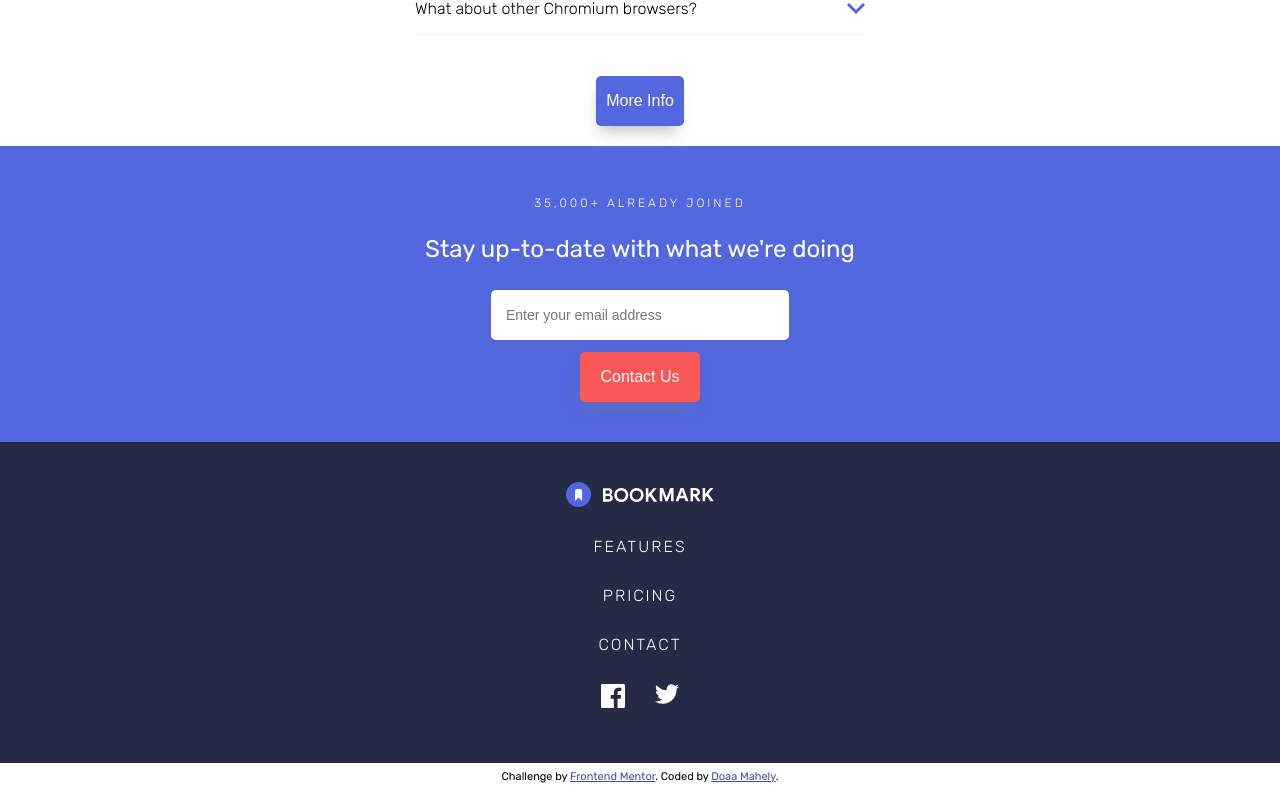
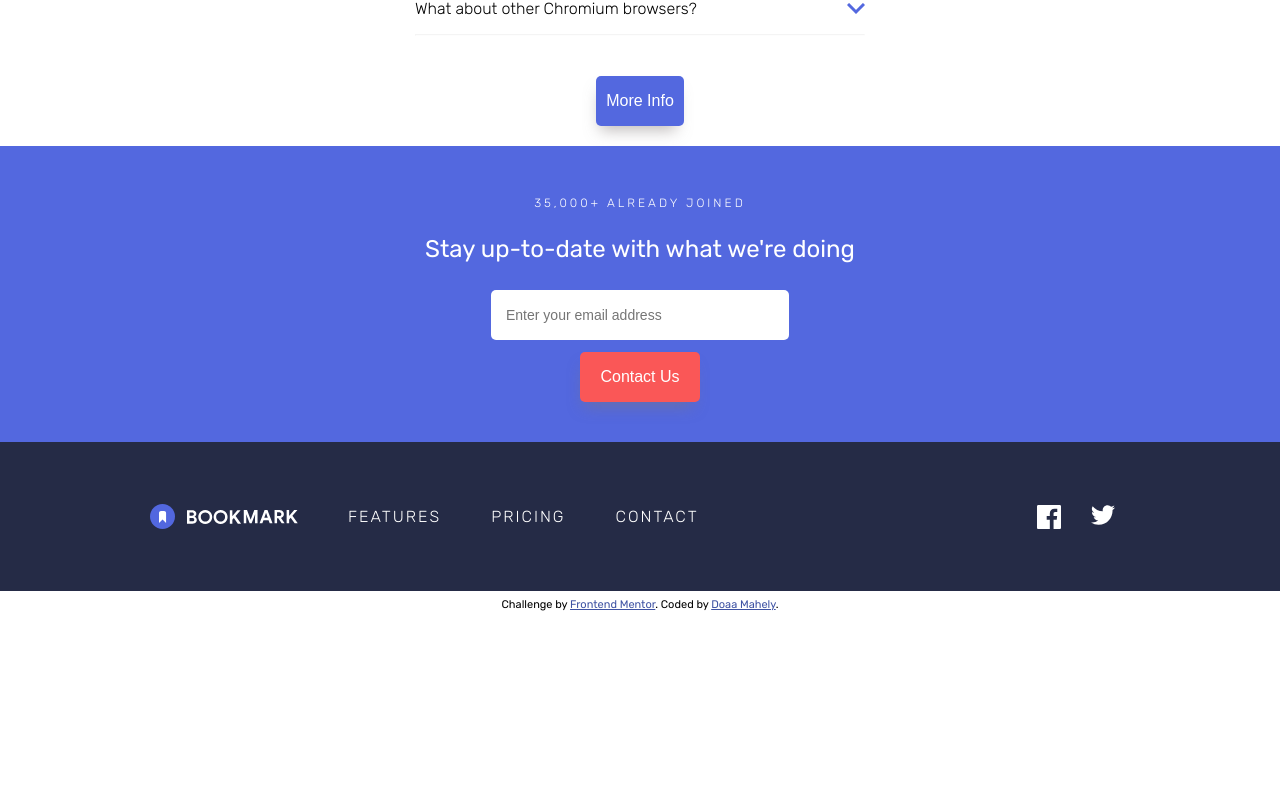
Before and after one commit to dmahely/bookmark-landing-page, a React app: page / in a window 1280 px wide. Shown: the part 2063-2868 px from the top of the page. After the commit the page ends 2696 px from the top, so only its background shows below. Built offline with nearby package versions, Linux system fonts and the light colour scheme.

Commit message:
Fix footer alignment in desktop size

```diff
--- a/src/components/Footer/Footer.css
+++ b/src/components/Footer/Footer.css
@@ -25,6 +25,12 @@
   color: var(--soft-red);
 }
 
+.Footer--links-container {
+  display: flex;
+  flex-direction: column;
+  align-items: center;
+}
+
 .Footer--icon-container {
   display: flex;
   flex-direction: row;
@@ -39,3 +45,24 @@
 .Footer--icon:hover {
   fill: var(--soft-red);
 }
+
+@media screen and (min-width: 1100px) {
+  .Footer--container {
+    flex-direction: row;
+    padding: 40px 150px;
+  }
+
+  .Footer--logo {
+    margin-bottom: 0;
+    margin-right: 25px;
+  }
+
+  .Footer--links-container {
+    flex: 1;
+    flex-direction: row;
+  }
+
+  .Footer--link {
+    margin: 25px;
+  }
+}
--- a/src/components/Footer/Footer.js
+++ b/src/components/Footer/Footer.js
@@ -5,6 +5,7 @@ import logo from "../../../images/logo-bookmark-light.svg";
 const Footer = () => {
   return (
     <div className="Footer--container">
+      <div className="Footer--links-container">
         <img className="Footer--logo" src={logo} alt="Bookmark logo" />
         <a href="#" className="Footer--link">
           Features
@@ -15,6 +16,7 @@ const Footer = () => {
         <a href="#" className="Footer--link">
           Contact
         </a>
+      </div>
 
       <div className="Footer--icon-container">
         <svg
```
Lines whose indentation alone changed are shown as unchanged.
